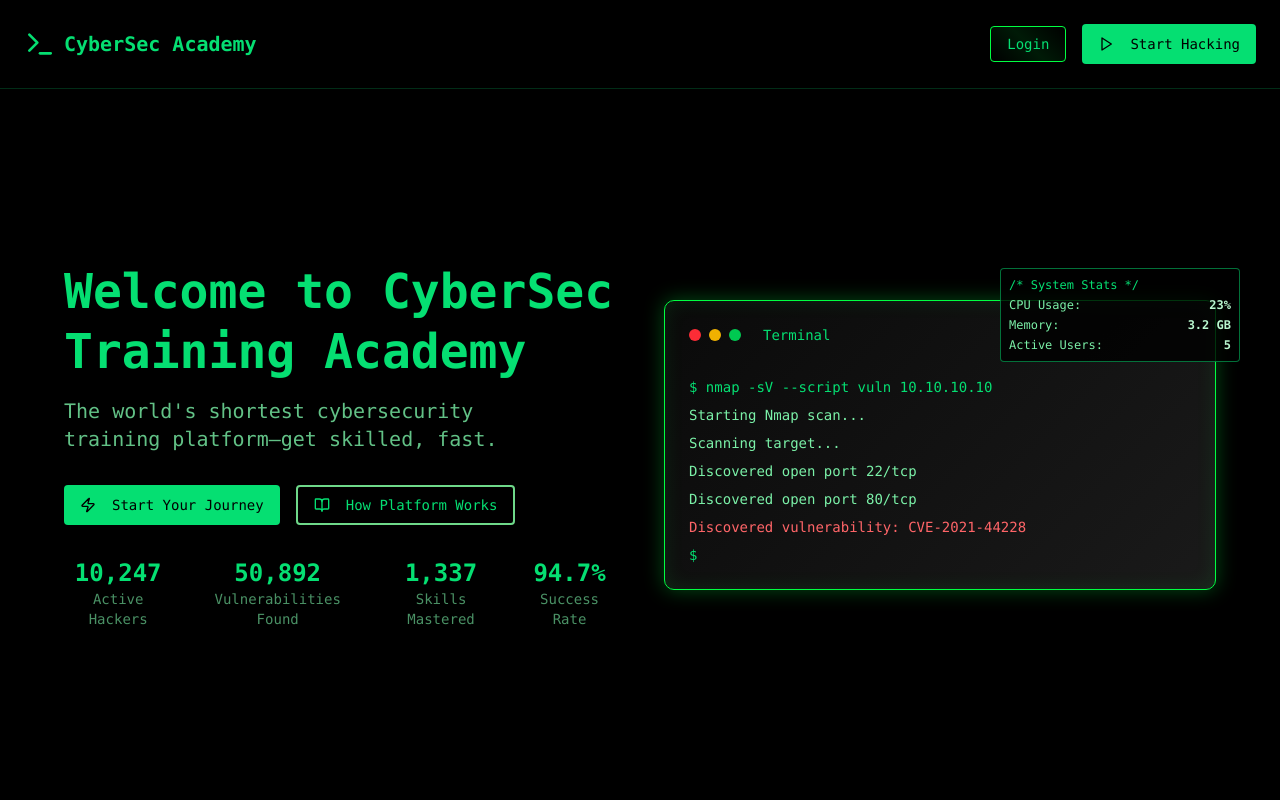
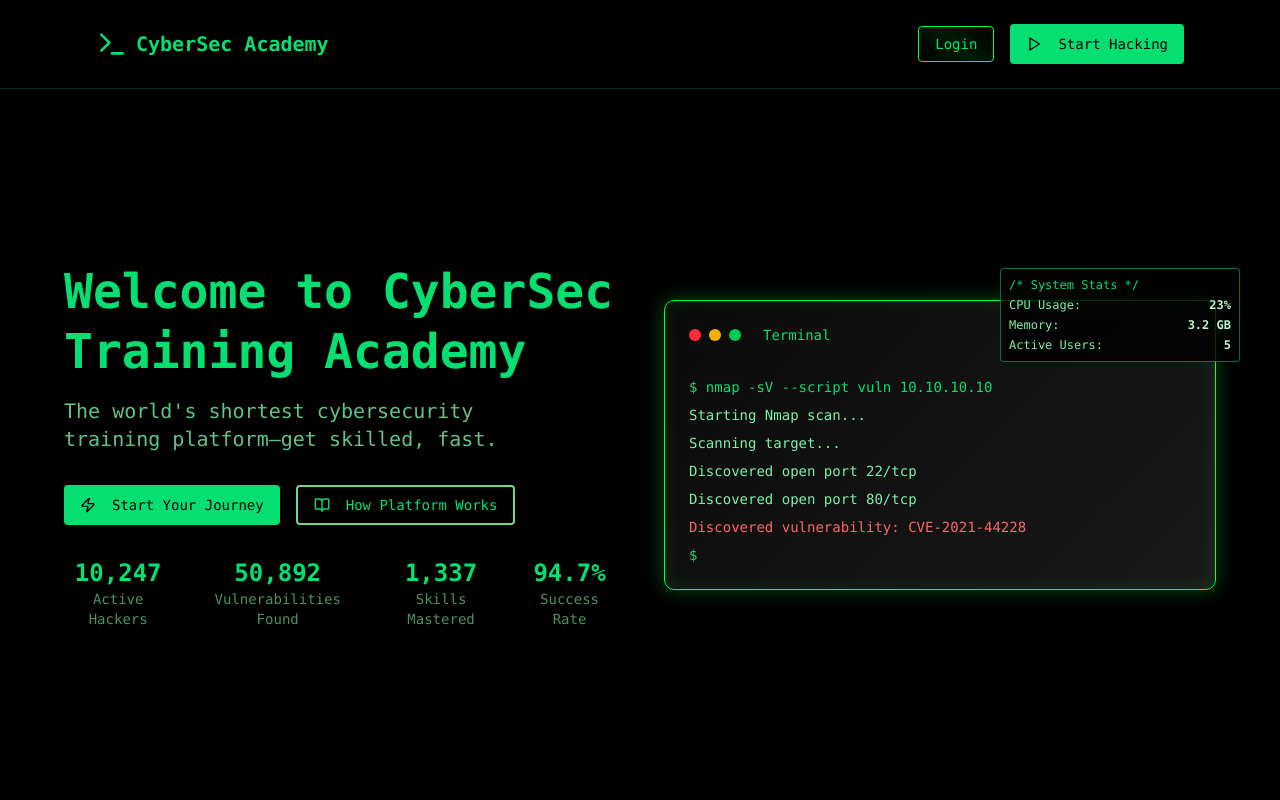
Before and after one commit to mahmudulhaquequdrati/hack-the-world, a React (Vite) app: page / in a window 1280 px wide. Shown: the top 800 px of the page. Built offline with nearby package versions, Linux system fonts and the light colour scheme.

Commit message:
Update index.html and CourseDetailPage styles for improved layout and responsiveness. Replace outdated JavaScript and CSS files, and enhance header component styling for better user experience.

```diff
--- a/src/components/header.tsx
+++ b/src/components/header.tsx
@@ -32,7 +32,7 @@ export function Header({ navigate }: HeaderProps) {
   }, []);
 
   return (
-    <nav className="flex justify-between items-center p-6 border-b border-green-400/20">
+    <nav className="flex justify-between items-center p-6 lg:px-24 border-b border-green-400/20 ">
       <div
         className="flex items-center space-x-2 cursor-pointer"
         onClick={() => navigate("/")}
--- a/src/components/pages/CourseDetailPage.tsx
+++ b/src/components/pages/CourseDetailPage.tsx
@@ -1690,8 +1690,8 @@ const CourseDetailPage = () => {
     <div className="min-h-screen bg-black text-green-400 relative">
       <Header navigate={navigate} />
 
-      <div className="py-20 px-6">
-        <div className="max-w-6xl mx-auto">
+      <div className="pb-20 pt-5 px-6">
+        <div className="max-w-7xl mx-auto">
           {/* Back Button */}
           <Button
             variant="ghost"
```
Also changed, not shown: 4 other files (tests, documents, lock files or other folders).
